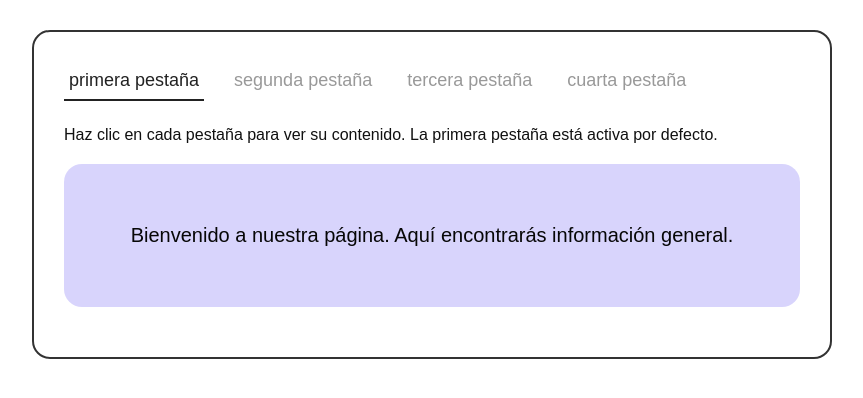
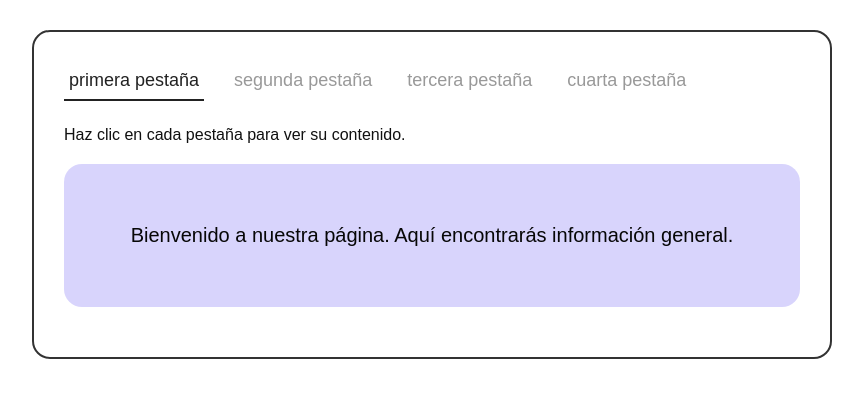
Before and after one commit to darwintorres31/proyecto-10, a plain HTML site: page index.html in a window 1280 px wide. Shown: the whole page, without its empty margins (208-1071 px from the left). Drawn offline with Linux system fonts and the light colour scheme.

Commit message:
Arreglo html

```diff
--- a/index.html
+++ b/index.html
@@ -22,7 +22,7 @@
 
         <p>
             Haz clic en cada pestaña para ver su contenido.
-            La primera pestaña está activa por defecto.
+
         </p>
 
         <div class="contenido">
```
